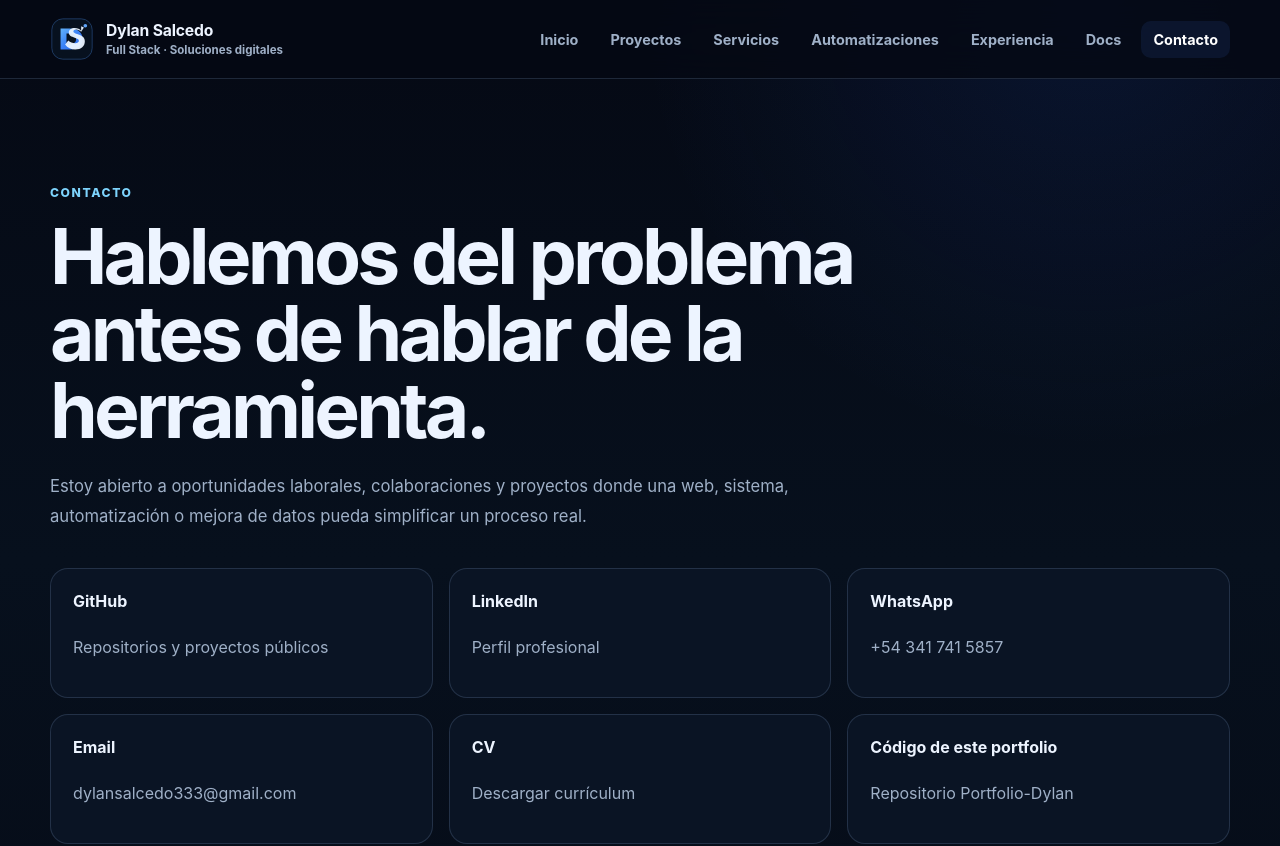
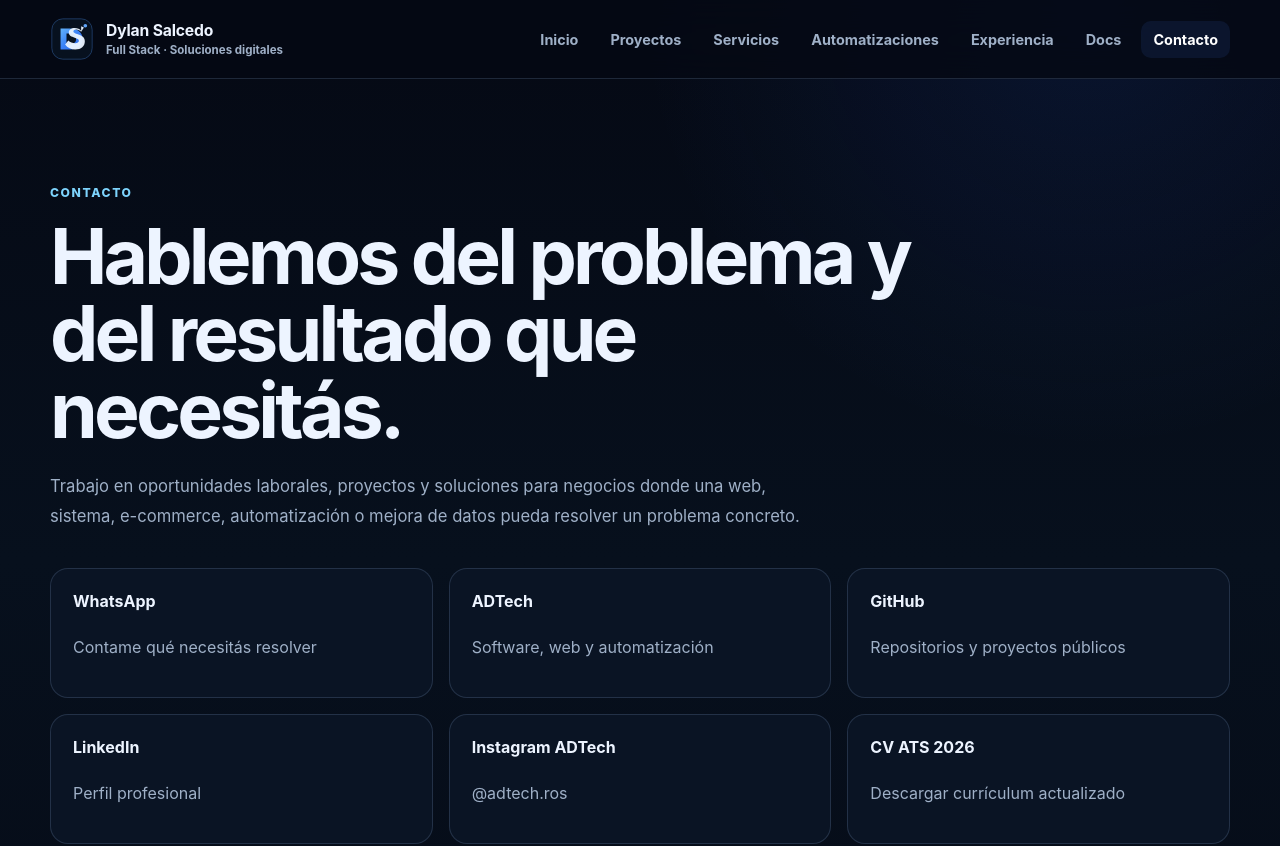
Before and after one commit to DylanDev08/Portfolio-Dylan, a React (Vite) app in the folder frontend/: page /contacto in a window 1280 px wide. Shown: the top 846 px of the page. Built offline with nearby package versions, Linux system fonts and the light colour scheme; no server answers.

Commit message:
refactor: prioritize sales contact ADTech and ATS CV

```diff
--- a/frontend/src/pages/ContactPage.jsx
+++ b/frontend/src/pages/ContactPage.jsx
@@ -3,26 +3,26 @@ import { usePortfolio } from "../features/portfolio/hooks/usePortfolio";
 
 export function ContactPage() {
   const { data } = usePortfolio();
-  const { profile } = data;
+  const { profile, venture } = data;
 
   const contactLinks = [
+    { label: "WhatsApp", href: `${profile.whatsappUrl}?text=${encodeURIComponent("Hola Dylan, vi tu portfolio y quiero consultarte por un proyecto.")}`, value: "Contame qué necesitás resolver" },
+    { label: "ADTech", href: venture?.whatsappUrl, value: "Software, web y automatización" },
     { label: "GitHub", href: profile.githubUrl, value: "Repositorios y proyectos públicos" },
     { label: "LinkedIn", href: profile.linkedinUrl, value: "Perfil profesional" },
-    { label: "WhatsApp", href: profile.whatsappUrl, value: profile.phone },
-    { label: "Email", href: `mailto:${profile.email}`, value: profile.email },
-    { label: "CV", href: "/cv/CV_Dylan_Salcedo.pdf", value: "Descargar currículum" },
-    { label: "Código de este portfolio", href: profile.portfolioUrl || profile.githubUrl, value: "Repositorio Portfolio-Dylan" },
-  ];
+    { label: "Instagram ADTech", href: venture?.instagramUrl, value: venture?.handle || "@adtech.ros" },
+    { label: "CV ATS 2026", href: "/cv/CV_Dylan_Salcedo.pdf", value: "Descargar currículum actualizado" },
+  ].filter((link) => Boolean(link.href));
 
   return (
     <PageShell>
       <section className="section contact-showcase" id="contacto">
         <div className="container">
           <span className="eyebrow">Contacto</span>
-          <h1>Hablemos del problema antes de hablar de la herramienta.</h1>
+          <h1>Hablemos del problema y del resultado que necesitás.</h1>
           <p>
-            Estoy abierto a oportunidades laborales, colaboraciones y proyectos donde una web, sistema, automatización
-            o mejora de datos pueda simplificar un proceso real.
+            Trabajo en oportunidades laborales, proyectos y soluciones para negocios donde una web, sistema,
+            e-commerce, automatización o mejora de datos pueda resolver un problema concreto.
           </p>
 
           <div className="contact-links-grid">
```
